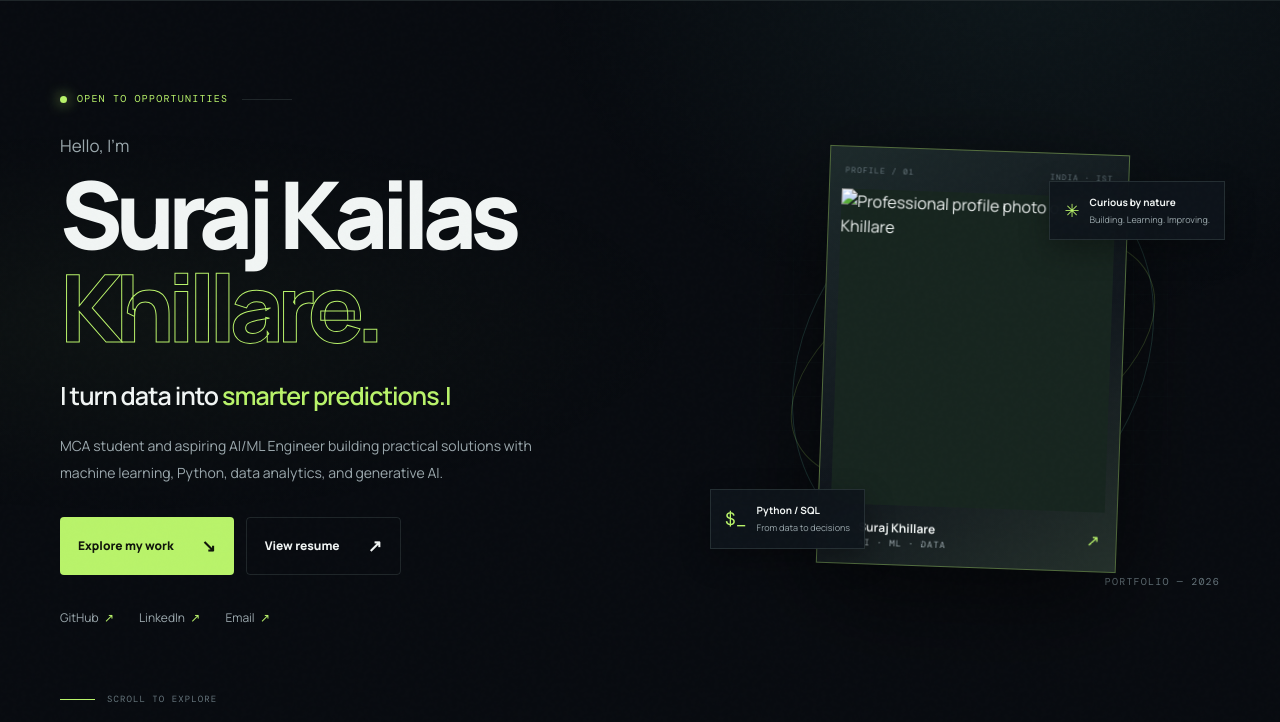
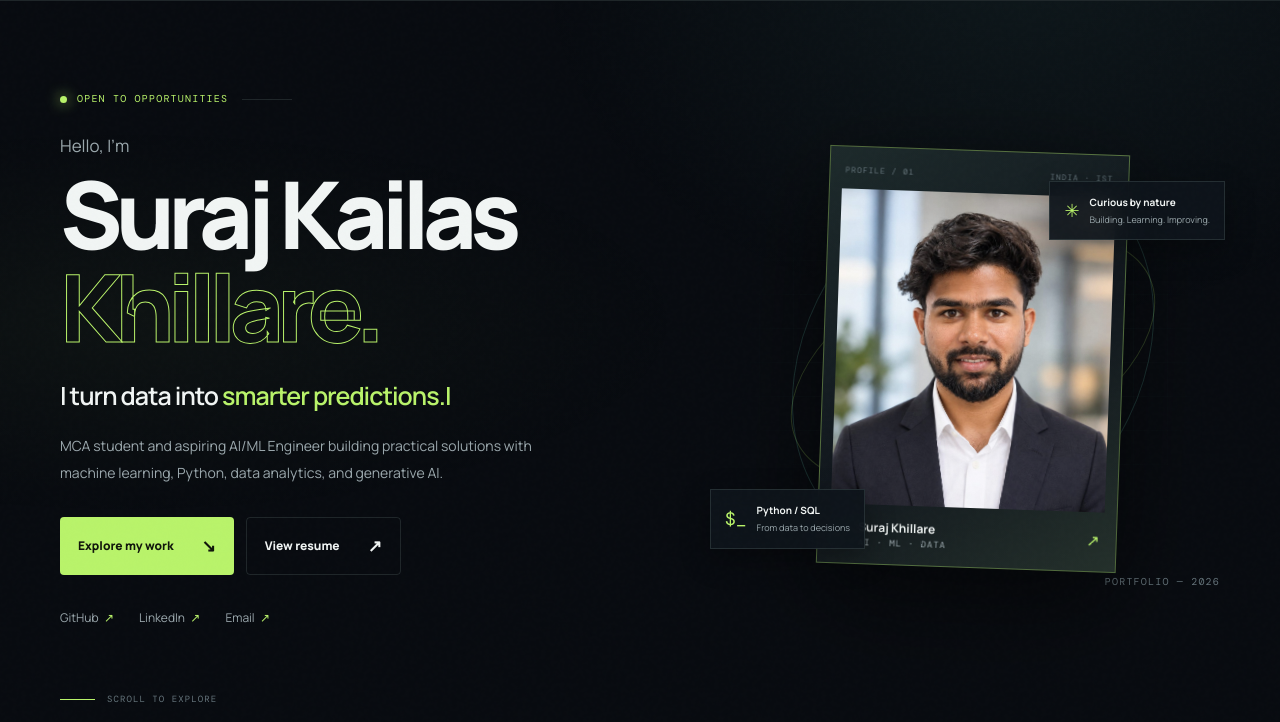
Before and after one commit to SurajGitHubkhillare/suraj-portfolio, a plain HTML site: page index.html in a window 1280 px wide. Shown: the part 78-800 px from the top of the page. Drawn offline with nearby package versions, Linux system fonts and the light colour scheme.

Commit message:
Update image source path for profile photo

```diff
--- a/index.html
+++ b/index.html
@@ -51,7 +51,7 @@
         <div class="orbit orbit-one"></div><div class="orbit orbit-two"></div>
         <div class="portrait-frame">
           <div class="portrait-topline"><span>PROFILE / 01</span><span>INDIA · IST</span></div>
-          <img src="assets/suraj-khillare.jpg" alt="Professional profile photo of Suraj Khillare" class="profile-photo">
+          <img src="./suraj-khillare.jpg" alt="Professional profile photo of Suraj Khillare" class="profile-photo">
           <div class="portrait-caption"><span class="caption-number">01</span><span><strong>Suraj Khillare</strong><small>AI · ML · DATA</small></span><span class="caption-arrow">↗</span></div>
         </div>
         <div class="floating-card float-card-top"><span class="float-icon">✳</span><span><strong>Curious by nature</strong><small>Building. Learning. Improving.</small></span></div>
```
